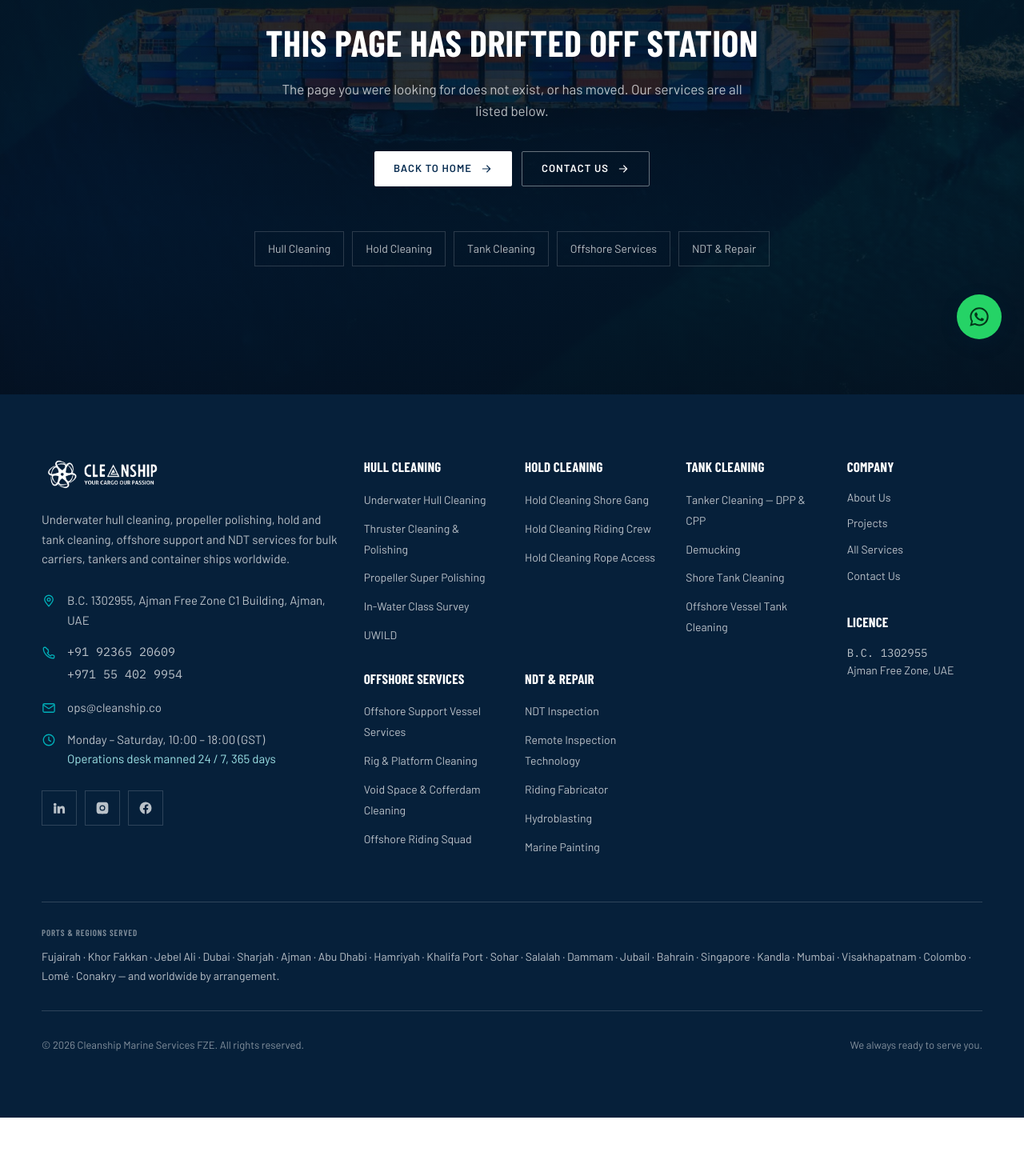
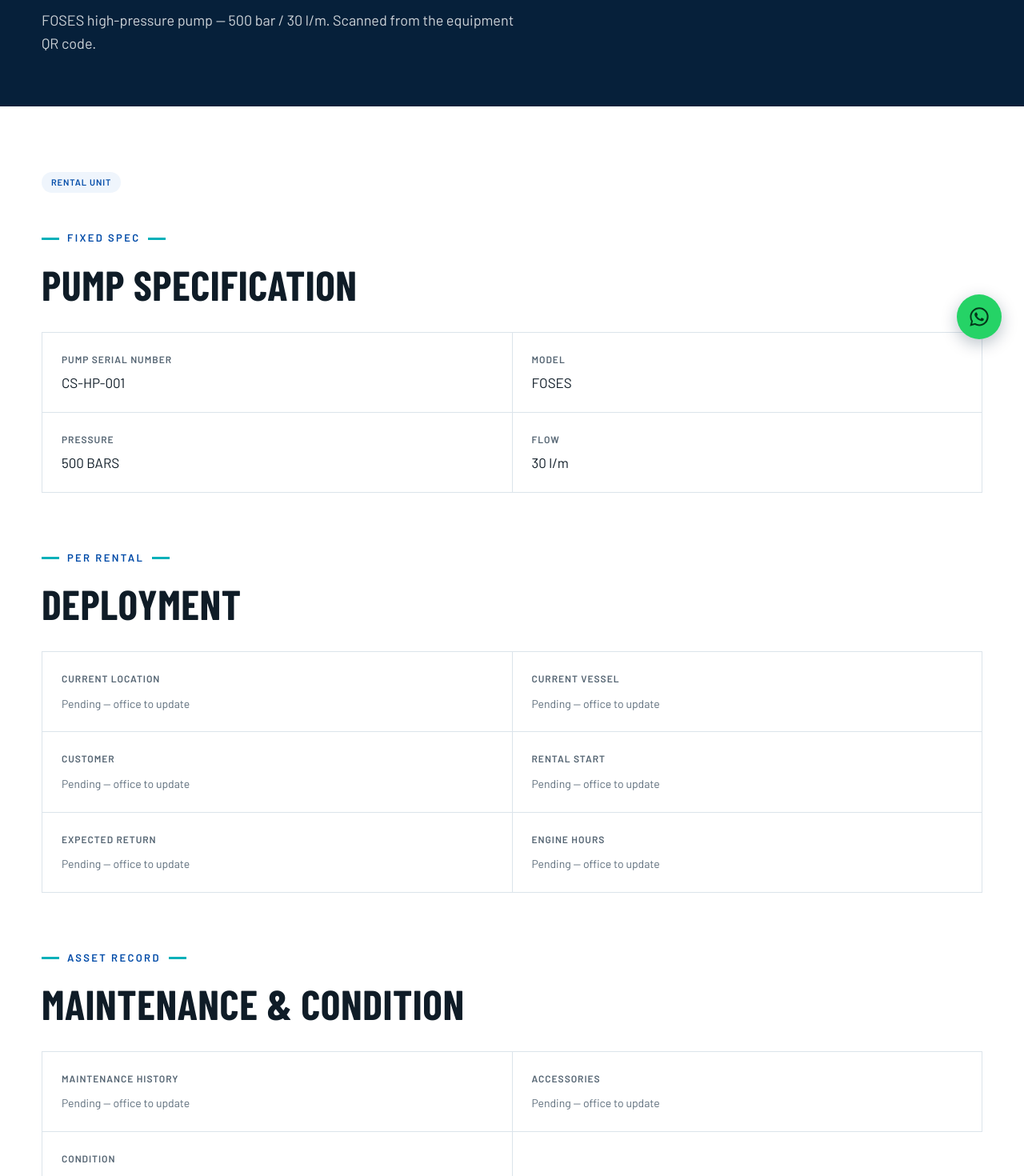
Before and after one commit to ritesh5001/CleanShip, a Next.js app in the folder frontend/: page /equipment/CS-HP-001 in a window 1280 px wide. Before the commit this address had no page. Shown: the part 348-1818 px from the top of the page at 80% size. Before the commit the page ends 1745 px from the top, so only its background shows below. Built offline with nearby package versions, Linux system fonts and the light colour scheme.

Commit message:
feat: add Equipment CS-HP-001 page with specifications, deployment details, and maintenance records

```diff
--- /dev/null
+++ b/frontend/src/app/equipment/CS-HP-001/page.tsx
@@ -0,0 +1,113 @@
+import type { Metadata } from "next";
+import { PageHero } from "@/components/page-hero";
+import { CtaBand } from "@/components/cta-band";
+import { JsonLd } from "@/components/json-ld";
+import { Badge, SectionHeading } from "@/components/ui";
+import { buildMetadata, breadcrumbSchema } from "@/lib/seo";
+
+/**
+ * Reached by scanning the Equipment QR Code stuck on the pump itself, not
+ * from site navigation — hence noIndex. The four spec fields come off the
+ * QR payload and are fixed; everything else is filled in per-rental by the
+ * office and starts blank on a freshly deployed unit.
+ */
+export const metadata: Metadata = buildMetadata({
+  title: "Equipment CS-HP-001 — FOSES High-Pressure Pump",
+  description: "Equipment record for pump CS-HP-001, a FOSES 500 bar / 30 l/m high-pressure unit.",
+  path: "/equipment/CS-HP-001",
+  noIndex: true,
+});
+
+const trail = [
+  { name: "Home", path: "/" },
+  { name: "Equipment", path: "/equipment/CS-HP-001" },
+  { name: "CS-HP-001", path: "/equipment/CS-HP-001" },
+];
+
+const specs = [
+  { label: "Pump serial number", value: "CS-HP-001" },
+  { label: "Model", value: "FOSES" },
+  { label: "Pressure", value: "500 BARS" },
+  { label: "Flow", value: "30 l/m" },
+];
+
+const deployment = [
+  { label: "Current location", value: null },
+  { label: "Current vessel", value: null },
+  { label: "Customer", value: null },
+  { label: "Rental start", value: null },
+  { label: "Expected return", value: null },
+  { label: "Engine hours", value: null },
+];
+
+const record = [
+  { label: "Maintenance history", value: null },
+  { label: "Accessories", value: null },
+  { label: "Condition", value: null },
+];
+
+function FieldGrid({ fields }: { fields: { label: string; value: string | null }[] }) {
+  return (
+    <dl className="grid grid-cols-1 border-l border-t border-line-200 sm:grid-cols-2">
+      {fields.map((field) => (
+        <div
+          key={field.label}
+          className="border-b border-r border-line-200 px-6 py-6"
+        >
+          <dt className="label-caps text-[12px] text-slate-500">{field.label}</dt>
+          <dd className="mt-2 text-[17px] leading-[1.4] text-ink-900">
+            {field.value ?? (
+              <span className="text-[14px] font-normal text-slate-400">
+                Pending — office to update
+              </span>
+            )}
+          </dd>
+        </div>
+      ))}
+    </dl>
+  );
+}
+
+export default function EquipmentPage() {
+  return (
+    <>
+      <JsonLd schema={[breadcrumbSchema(trail)]} />
+
+      <PageHero
+        eyebrow="Equipment Record"
+        title="CS-HP-001"
+        description="FOSES high-pressure pump — 500 bar / 30 l/m. Scanned from the equipment QR code."
+        trail={trail}
+      />
+
+      <section className="bg-white">
+        <div className="container-page py-14 lg:py-20">
+          <Badge>Rental unit</Badge>
+
+          <div className="mt-10">
+            <SectionHeading eyebrow="Fixed spec" title="Pump specification" />
+            <div className="mt-8">
+              <FieldGrid fields={specs} />
+            </div>
+          </div>
+
+          <div className="mt-16">
+            <SectionHeading eyebrow="Per rental" title="Deployment" />
+            <div className="mt-8">
+              <FieldGrid fields={deployment} />
+            </div>
+          </div>
+
+          <div className="mt-16">
+            <SectionHeading eyebrow="Asset record" title="Maintenance & condition" />
+            <div className="mt-8">
+              <FieldGrid fields={record} />
+            </div>
+          </div>
+        </div>
+      </section>
+
+      <CtaBand />
+    </>
+  );
+}
```
